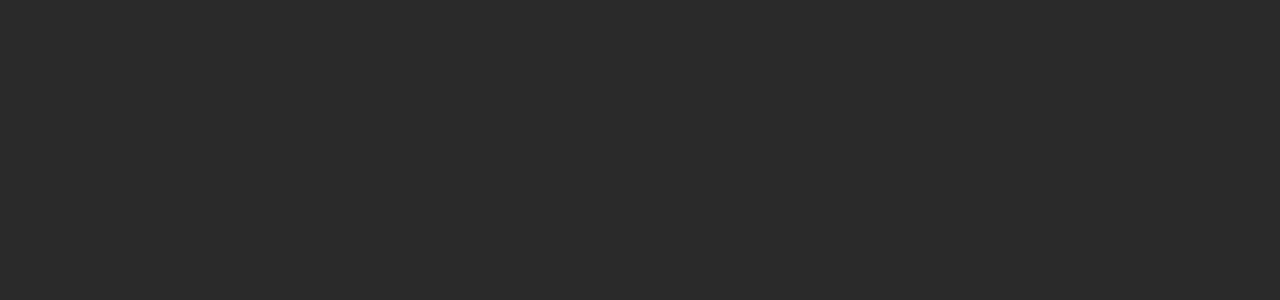
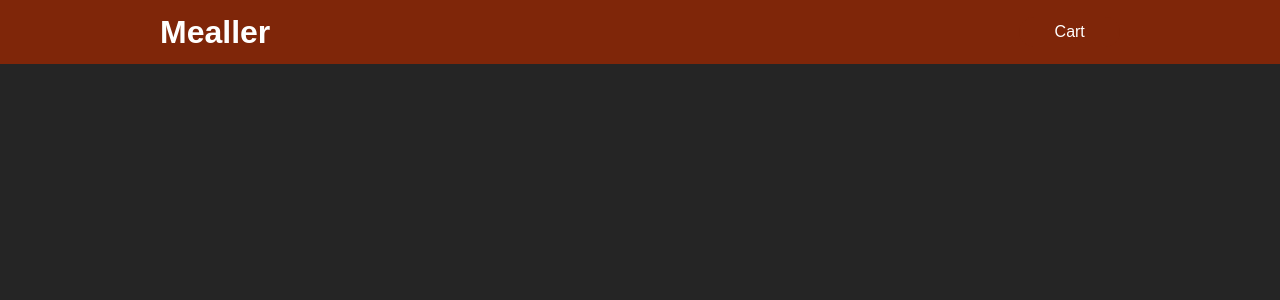
Before and after one commit to harumamburu/mealler, a React (Create React App) app: page / in a window 1280 px wide. Shown: the top 300 px of the page. Built offline with nearby package versions, Linux system fonts and the light colour scheme.

Commit message:
Add header component

```diff
--- a/package.json
+++ b/package.json
@@ -6,6 +6,7 @@
     "@testing-library/jest-dom": "^5.16.4",
     "@testing-library/react": "^13.1.1",
     "@testing-library/user-event": "^13.5.0",
+    "proptypes": "^1.1.0",
     "react": "^18.0.0",
     "react-dom": "^18.0.0",
     "react-scripts": "5.0.1",
--- a/src/App.js
+++ b/src/App.js
@@ -1,5 +1,11 @@
+import Header from './components/ui/header/Header';
+
 function App() {
-  return <></>;
+  return (
+    <>
+      <Header />
+    </>
+  );
 }
 
 export default App;
--- /dev/null
+++ b/src/components/ui/button/Button.js
@@ -0,0 +1,24 @@
+import PropTypes from 'prop-types';
+
+import styles from './Button.module.css';
+
+const Button = (props) => {
+  return (
+    <button
+      className={`${styles.button} ${props.className ? props.className : ''}}`}
+      type={props.type || 'button'}
+      onClick={props.onClick}
+    >
+      {props.children}
+    </button>
+  );
+};
+
+Button.propTypes = {
+  className: PropTypes.string,
+  type: PropTypes.string,
+  onClick: PropTypes.func,
+  children: PropTypes.node,
+};
+
+export default Button;
--- /dev/null
+++ b/src/components/ui/button/Button.module.css
@@ -0,0 +1,19 @@
+.button {
+  font: inherit;
+  text-align: center;
+  color: white;
+  background: #7f2609;
+  padding: 0.4rem 2.2rem;
+  border: none;
+  border-radius: 20px;
+}
+
+.button:hover,
+.button:active {
+  background-color: #401305;
+  cursor: pointer;
+}
+
+.button:focus {
+  outline: none;
+}
--- /dev/null
+++ b/src/components/ui/header/Header.js
@@ -0,0 +1,13 @@
+import Button from '../button/Button';
+import styles from './Header.module.css';
+
+const Header = () => {
+  return (
+    <header className={styles['header']}>
+      <h1>Mealler</h1>
+      <Button>Cart</Button>
+    </header>
+  );
+};
+
+export default Header;
--- /dev/null
+++ b/src/components/ui/header/Header.module.css
@@ -0,0 +1,17 @@
+.header {
+  height: 4rem;
+  background: #7f2609;
+  color: white;
+  display: flex;
+  align-items: center;
+  flex-flow: row nowrap;
+  justify-content: space-between;
+  padding: 0 10rem;
+}
+
+@media (max-width: 700px) {
+  .header {
+    justify-content: space-around;
+    padding: 0;
+  }
+}
--- a/src/index.css
+++ b/src/index.css
@@ -8,5 +8,5 @@ html {
 
 body {
   margin: 0;
-  background-color: #2a2a2a;
+  background-color: #252525;
 }
```
Also changed, not shown: 1 other file (tests, documents, lock files or other folders).
